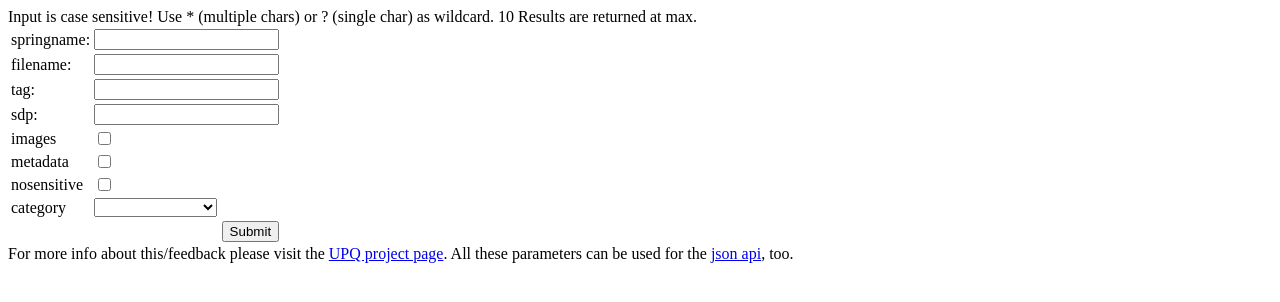
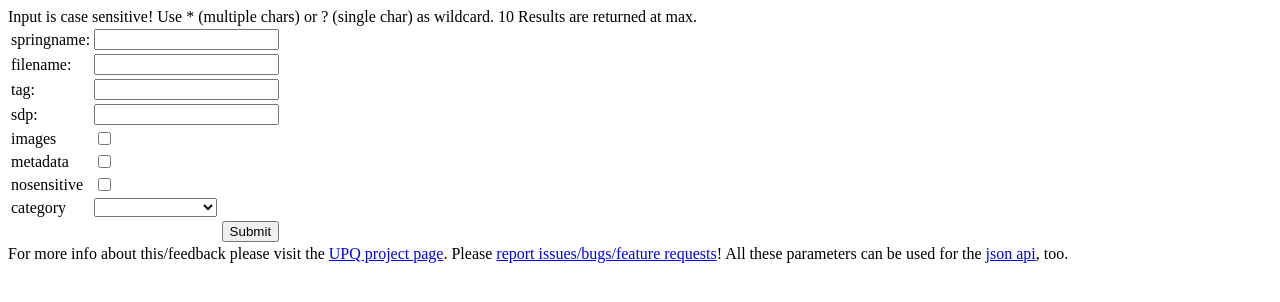
Before and after one commit to spring/upq, a PHP site: page / in a window 1280 px wide. Shown: the top 302 px of the page. Run offline with PHP 8.4, Linux system fonts and the light colour scheme; tables that the repository leaves empty or names only in its code hold one stand-in row (values such as "Sample post").

Commit message:
(hopefully) bulletproof info about bugs

```diff
--- a/www/index.php
+++ b/www/index.php
@@ -56,6 +56,7 @@
 </form>
 
 For more info about this/feedback please visit the <a href="https://github.com/springfiles/upq">UPQ project page</a>.
+Please <a href="https://github.com/springfiles/upq/issues">report issues/bugs/feature requests</a>!
 All these parameters can be used for the <a href="json.php">json api</a>, too.
 
 <pre>
```
